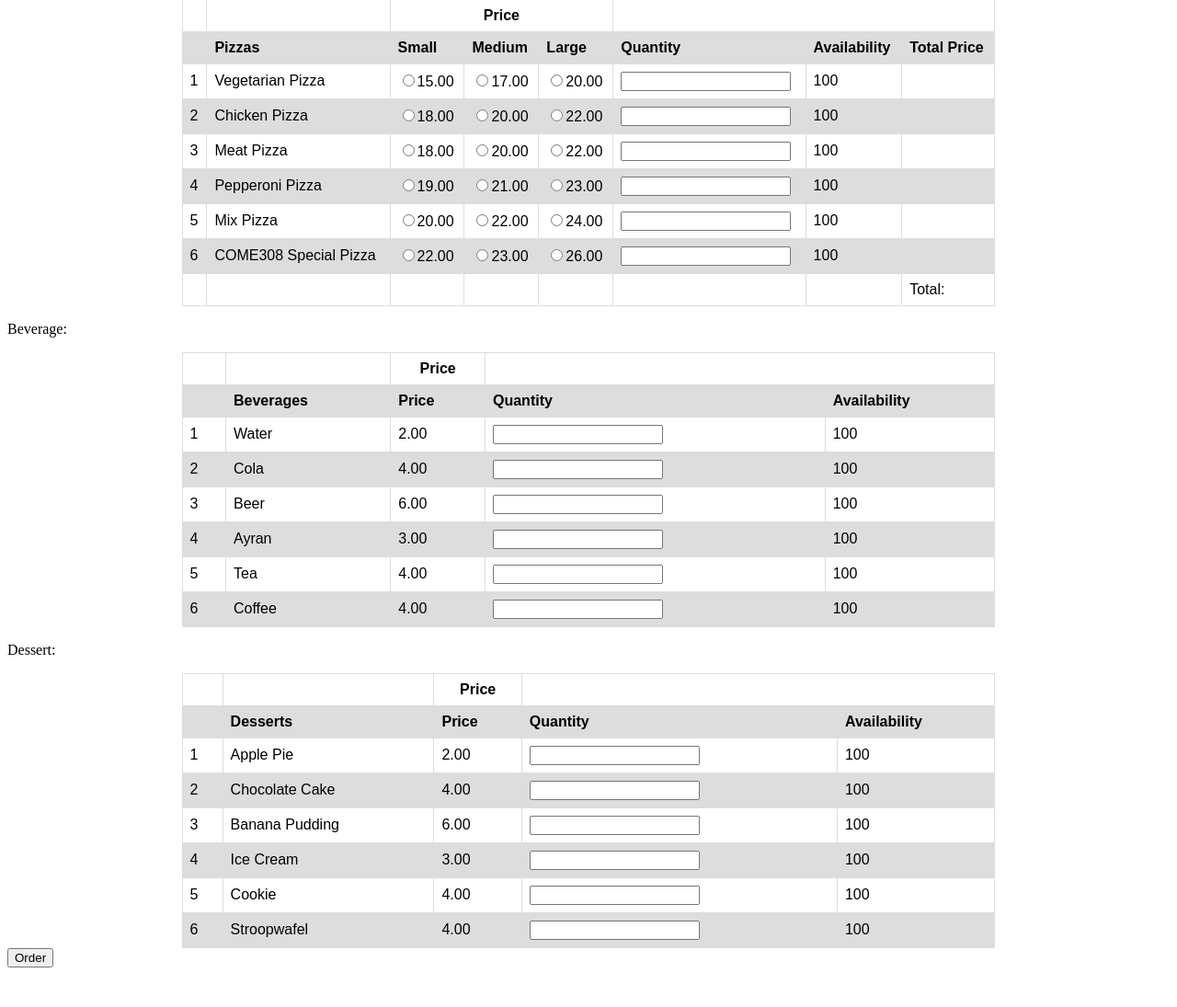
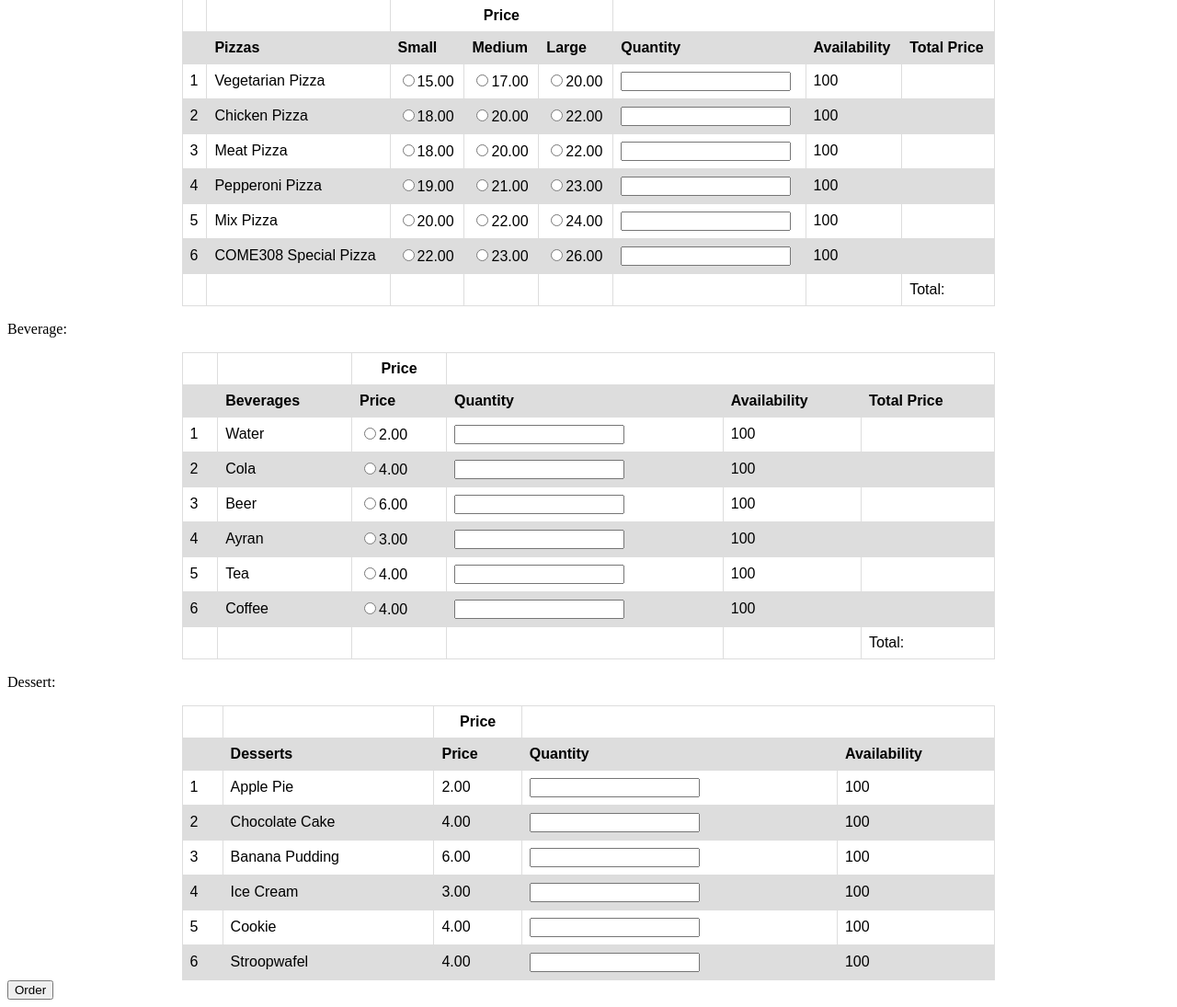
Before and after one commit to MeteK7/Pizza-Ordering-Website, a PHP site: page /order.php in a window 1280 px wide. Shown: the part 546-1641 px from the top of the page at 92% size. Before the commit the page ends 1598 px from the top, so only its background shows below. Run offline with PHP 8.4, Linux system fonts and the light colour scheme; a user stored in the database is signed in; data comes from the database, SQL or seed files in the repository; tables that the repository leaves empty hold one stand-in row (values such as "Sample post"); data that the repository does not hold is empty.

Commit message:
calculateTotal method "undefined" bug is fixed.

```diff
--- a/order.php
+++ b/order.php
@@ -60,6 +60,7 @@ function get_pizza_quantity(){
 		}*/
 
 		function calculateTotal(idQuantity,idTotalPrice, grandTotalPrice, nameSizePrice){
+
 			var sizePrice=document.getElementsByName(nameSizePrice);
 			var quantityByUser=document.getElementById(idQuantity);
 			var totalPrice=document.getElementById(idTotalPrice);
@@ -74,11 +75,14 @@ function get_pizza_quantity(){
 				}
 			}
 
+			if (typeof quantityByUser.value !=='undefined' && typeof newTotalPrice !=='undefined')
+			{
 			//Calculate the new grand total price: New Grand Total=(New Grand Total-oldMenuTotal)+newMenuTotal
 			grandTotalPrice.innerHTML=(grandTotalPrice.innerHTML-totalPrice.innerHTML)+newTotalPrice;
 
 			//Calculate the new menu total price;
 			totalPrice.innerHTML=newTotalPrice;
+		}
 	}
 		/*function doSomething(){
 			document.getElementById('total-price-pizza').innerHTML="TEST";
@@ -161,9 +165,9 @@ function get_pizza_quantity(){
 								<tr>
 									<td><?php echo $counter; ?></td>
 									<td><?php echo $data_pizza['name']; ?></td>
-									<td><input type="radio" id="rb-pizza-price-small" name="rb-size-price-pizza-<?php echo $data_pizza['id'];?>" value="<?php echo $data_pizza['price_small']; ?>"><?php echo $data_pizza['price_small']; ?></td>
-									<td><input type="radio" id="rb-pizza-price-medium" name="rb-size-price-pizza-<?php echo $data_pizza['id'];?>" value="<?php echo $data_pizza['price_medium']; ?>"><?php echo $data_pizza['price_medium']; ?></td>
-									<td><input type="radio" id="rb-pizza-price-large" name="rb-size-price-pizza-<?php echo $data_pizza['id'];?>" value="<?php echo $data_pizza['price_large']; ?>"><?php echo $data_pizza['price_large']; ?></td>
+									<td><input type="radio" id="rb-pizza-price-small" name="rb-pizza-size-price-<?php echo $data_pizza['id'];?>" value="<?php echo $data_pizza['price_small']; ?>"><?php echo $data_pizza['price_small']; ?></td>
+									<td><input type="radio" id="rb-pizza-price-medium" name="rb-pizza-size-price-<?php echo $data_pizza['id'];?>" value="<?php echo $data_pizza['price_medium']; ?>"><?php echo $data_pizza['price_medium']; ?></td>
+									<td><input type="radio" id="rb-pizza-price-large" name="rb-pizza-size-price-<?php echo $data_pizza['id'];?>" value="<?php echo $data_pizza['price_large']; ?>"><?php echo $data_pizza['price_large']; ?></td>
 									<td>
 										<input
 										onkeyup="
@@ -175,7 +179,7 @@ function get_pizza_quantity(){
 										calculateTotal('qty-pizza-<?php echo $data_pizza['id'];?>',
 											'total-price-pizza-<?php echo $data_pizza['id'];?>',
 											'grand-total-price-pizza',
-											'rb-size-price-pizza-<?php echo $data_pizza['id']?>'
+											'rb-pizza-size-price-<?php echo $data_pizza['id']?>'
 											);"
 											type="text"
 											id="qty-pizza-<?php echo $data_pizza['id'];?>"
@@ -225,7 +229,7 @@ function get_pizza_quantity(){
 								<th></th>
 								<th></th>
 								<th class="th-price">Price</th>
-								<th colspan="2"></th>
+								<th colspan="3"></th>
 							</tr>
 							<tr>
 								<th></th>
@@ -233,6 +237,7 @@ function get_pizza_quantity(){
 								<th>Price</th>
 								<th>Quantity</th>
 								<th>Availability</th>
+								<th>Total Price</th>
 							</tr>
 							<?php
 							if ($result_beverage->num_rows > 0)
@@ -244,9 +249,23 @@ function get_pizza_quantity(){
 									<tr>
 										<td><?php echo $counter; ?></td>
 										<td><?php echo $data_beverage['name']; ?></td>
-										<td><?php echo $data_beverage['price_small']; ?></td>
+										<td><input type="radio" id="rb-beverage-price-small" name="rb-beverage-size-price-<?php echo $data_beverage['id'];?>" value="<?php echo $data_beverage['price_small']; ?>"><?php echo $data_beverage['price_small']; ?></td>
 										<td>
-											<input onkeyup="calculateAvailabilityById('qty-beverage-<?php echo $data_beverage['id'];?>', 'availability-beverage-<?php echo $data_beverage['id'];?>','availability-beverage-const-<?php echo $data_beverage['id'];?>')" type="text" id="qty-beverage-<?php echo $data_beverage['id'];?>" name="beverage">
+											<input
+											onkeyup="
+											calculateAvailabilityById(
+												'qty-beverage-<?php echo $data_beverage['id'];?>',
+												'availability-beverage-<?php echo $data_beverage['id'];?>',
+												'availability-beverage-const-<?php echo $data_beverage['id'];?>'
+												);
+											calculateTotal('qty-beverage-<?php echo $data_beverage['id'];?>',
+												'total-price-beverage-<?php echo $data_beverage['id'];?>',
+												'grand-total-price-beverage',
+												'rb-beverage-size-price-<?php echo $data_beverage['id']?>'
+												);"
+												type="text"
+												id="qty-beverage-<?php echo $data_beverage['id'];?>"
+												name="beverage">
 											</td>
 											<td id="availability-beverage-<?php echo $data_beverage['id'];?>">
 												<?php echo $data_beverage['availability']; ?>
@@ -255,6 +274,7 @@ function get_pizza_quantity(){
 											<td style="display:none;" id="availability-beverage-const-<?php echo $data_beverage['id'];?>">
 												<?php echo $data_beverage['availability']; ?>
 											</td>
+											<td id="total-price-beverage-<?php echo $data_beverage['id'];?>"></td>
 										</tr>
 										<?php
 										$counter++;
@@ -269,6 +289,14 @@ function get_pizza_quantity(){
 									<?php
 								}
 								?>
+								<tr>
+									<td></td>
+									<td></td>
+									<td></td>
+									<td></td>
+									<td></td>
+									<td>Total:<strong id="grand-total-price-beverage"></strong></td>
+								</tr>
 							</table>
 						</center>
 					</div>
```
Lines whose indentation alone changed are shown as unchanged.
